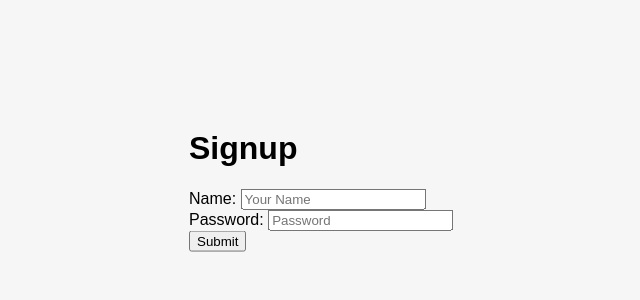
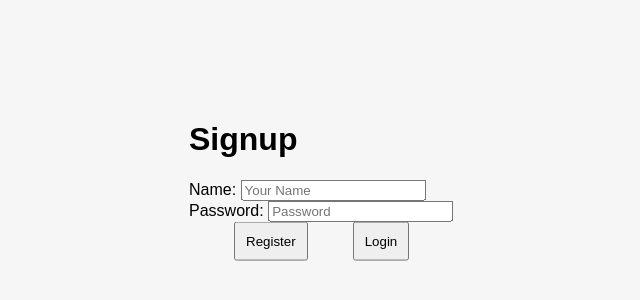
Before and after one commit to MDZHX/goal-bruins, a React (Create React App) app in the folder client/: page /signup in a window 1280 px wide. Shown: the part 220-520 px from the top of the page, without its empty margins (311-951 px from the left). Built offline with nearby package versions, Linux system fonts and the light colour scheme.

Commit message:
complete login/signup logic

```diff
--- a/client/src/pages/Login/Login.js
+++ b/client/src/pages/Login/Login.js
@@ -24,9 +24,12 @@ function Login(){
         // let status_deserialized=JSON.stringify(res.data.status);
         if(res.status){
           localStorage.setItem('token',token_deserialized)
+          console.log(localStorage.getItem('token'));
+          window.location.href = "/";
         }
     })
     .catch(()=>{
+      localStorage.clear();
       alert("Incorrect Password/Username!");
     });
   };
--- a/client/src/pages/Signup/Signup.css
+++ b/client/src/pages/Signup/Signup.css
@@ -13,6 +13,10 @@ body{
   color:black;
 }
 
+.button{
+  padding: 10px;
+  margin-left: 45px;
+}
 /* .user-form h1{
   float: left;
   font-size: 40px;
--- a/client/src/pages/Signup/Signup.js
+++ b/client/src/pages/Signup/Signup.js
@@ -1,7 +1,7 @@
 import React from "react";
 import { useForm } from "react-hook-form";
 import axios from 'axios';
-
+import {Link} from 'react-router-dom'
 import "./Signup.css";
 
 function Signup(){
@@ -39,7 +39,11 @@ function Signup(){
       <input {...register("password", { required: true }) } placeholder="Password" type="password"/>
       {errors.password && <span className="error-message">This field is required</span>}
 
-      <input type="submit" className="button"/>
+      {/* <input type="submit" className="button" /> */}
+      <button className="button">Register</button>
+      <Link to="/login">
+        <button className="button">Login</button>
+      </Link>
     </form>
   );
 }
```
